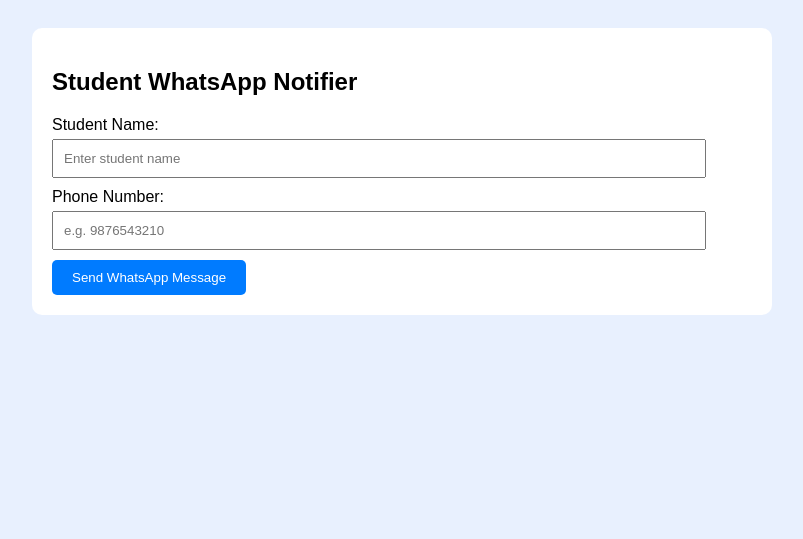
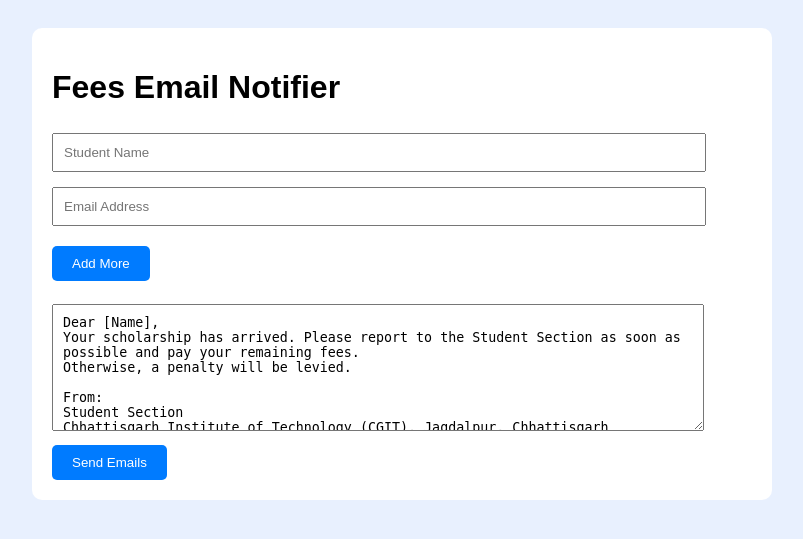
Before and after one commit to Rakhisinghos/whatsapp_notify-app, a Flask app: page / in a window 1280 px wide. Shown: the top 539 px of the page, without its empty margins (238-1041 px from the left). Run offline with Flask 3, Linux system fonts and the light colour scheme.

Commit message:
Update index.html

```diff
--- a/templates/index.html
+++ b/templates/index.html
@@ -1,21 +1,47 @@
 <!DOCTYPE html>
 <html>
 <head>
-    <title>Send WhatsApp Message</title>
+    <title>Email Sender</title>
     <link rel="stylesheet" href="{{ url_for('static', filename='style.css') }}">
 </head>
 <body>
     <div class="container">
-        <h2>Student WhatsApp Notifier</h2>
-        <form method="POST">
-            <label>Student Name:</label>
-            <input type="text" name="name" required placeholder="Enter student name">
+        <h1>Fees Email Notifier</h1>
+        {% with messages = get_flashed_messages(with_categories=true) %}
+          {% if messages %}
+            {% for category, message in messages %}
+              <div class="flash {{ category }}">{{ message }}</div>
+            {% endfor %}
+          {% endif %}
+        {% endwith %}
+        <form method="post">
+            <div id="recipients">
+                <div class="entry">
+                    <input type="text" name="name" placeholder="Student Name" required>
+                    <input type="email" name="email" placeholder="Email Address" required>
+                </div>
+            </div>
+            <button type="button" onclick="addRecipient()">Add More</button><br><br>
 
-            <label>Phone Number:</label>
-            <input type="tel" name="phone" required placeholder="e.g. 9876543210">
+            <textarea name="message" rows="7" required>Dear [Name],
+Your scholarship has arrived. Please report to the Student Section as soon as possible and pay your remaining fees.
+Otherwise, a penalty will be levied.
 
-            <button type="submit">Send WhatsApp Message</button>
+From:
+Student Section
+Chhattisgarh Institute of Technology (CGIT), Jagdalpur, Chhattisgarh</textarea><br>
+
+            <button type="submit">Send Emails</button>
         </form>
     </div>
+<script>
+    function addRecipient() {
+        const container = document.getElementById("recipients");
+        const div = document.createElement("div");
+        div.classList.add("entry");
+        div.innerHTML = '<input type="text" name="name" placeholder="Student Name" required> <input type="email" name="email" placeholder="Email Address" required>';
+        container.appendChild(div);
+    }
+</script>
 </body>
 </html>
```
